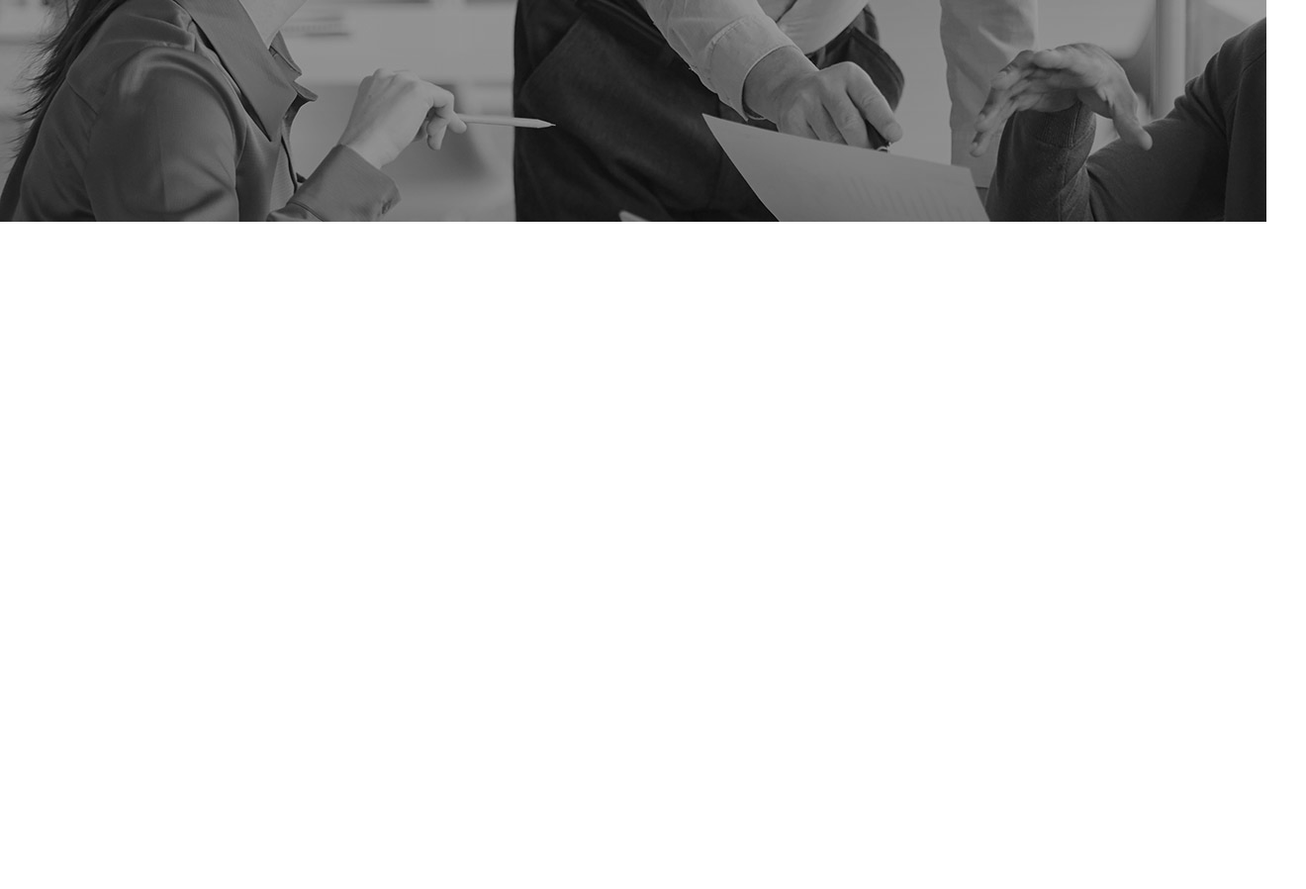
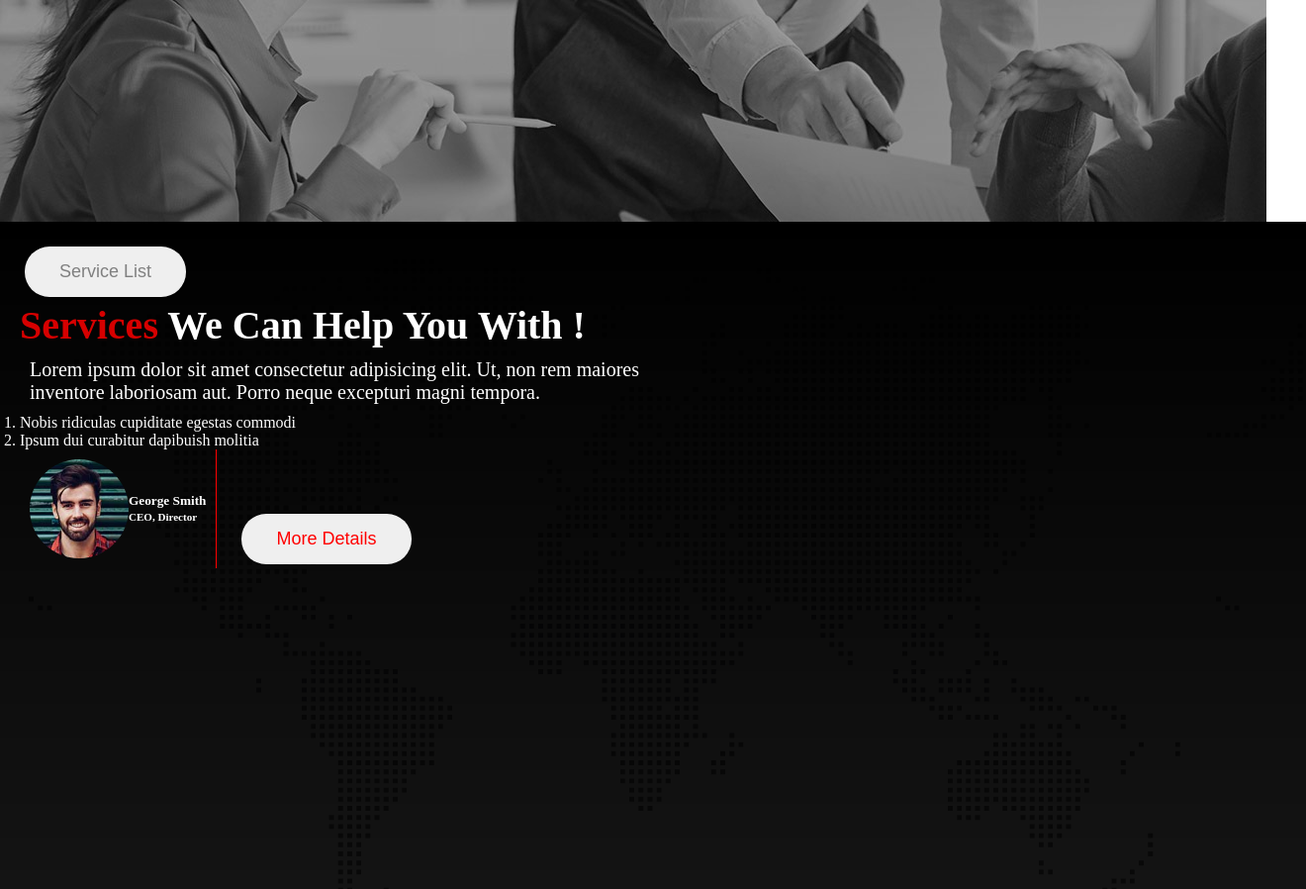
Before and after one commit to Ismat805/digital-agency, a plain HTML site: page index.html in a window 1280 px wide. Shown: the part 642-1540 px from the top of the page at 99% size, 1320 px wide, since content can reach past the window. Before the commit the page ends 866 px from the top, so only its background shows below. Drawn offline with Linux system fonts and the light colour scheme.

Commit message:
service details added

```diff
--- a/index.html
+++ b/index.html
@@ -39,5 +39,31 @@
         </div>
     </div>
    </div>
+
+   <!-- second portion -->
+   <div class="service-container">
+    <div class="service-left-container">
+        <div class="service-details">
+            <button class="btn service-btn">Service List</button>
+            <h1 class="service-title"><span class="primary">Services</span> We Can Help You With !</h1>
+            <p class="service-description">Lorem ipsum dolor sit amet consectetur adipisicing elit. Ut, non rem maiores inventore laboriosam aut. Porro neque excepturi magni tempora.
+            </p>
+            <ol>
+                <li>Nobis ridiculas cupiditate egestas commodi</li>
+                <li>Ipsum dui curabitur dapibuish molitia</li>
+            </ol>
+            <div class="author-details">
+                <div class="author-img-des">
+                    <img class="author-img" src="./asset/image/author.jpg" alt="">
+                    <h5>George Smith <br> <small>CEO, Director</small></h5>
+                </div>
+                <div class="more-details">
+                    <button class="btn more-btn">More Details</button>
+                </div>
+            </div>
+        </div>
+    </div>
+    <div class="service-right-container"></div>
+   </div>
 </body>
 </html>
--- a/style.css
+++ b/style.css
@@ -64,3 +64,54 @@
 .btn-hire{
     color: red;
 }
+/* service container styles */
+.service-container{
+    height: 100vh;
+    width: 100%;
+    background-image: url("./asset/image/footer-bg.png"), linear-gradient(rgba(0,0,0,1),rgba(0,0,0,0.9));
+    background-blend-mode: overlay;
+    color: white;
+    padding: 20px;
+}
+
+.service-btn{
+    color: gray;
+    border-radius: 25px;
+
+}
+.service-title{
+    font-size: 40px;
+    font-weight: bold;
+}
+.service-description{
+    font-size: 20px;
+    width: 50%;
+    padding: 10px;
+}
+.author-details{
+    display: flex;
+    align-items: center;
+}
+.author-img{
+    width: 100px;
+    height: 100px;
+    border-radius: 50px;
+
+}
+.author-img-des{
+    display: flex;
+    align-items: center;
+    padding: 10px;
+    border-right: 1px solid red;
+    justify-content: space-around;
+}
+
+.more-details{
+    padding: 20px;
+}
+.more-btn{
+    color: red;
+    border-radius: 25px;
+    position: absolute;
+
+}
```
